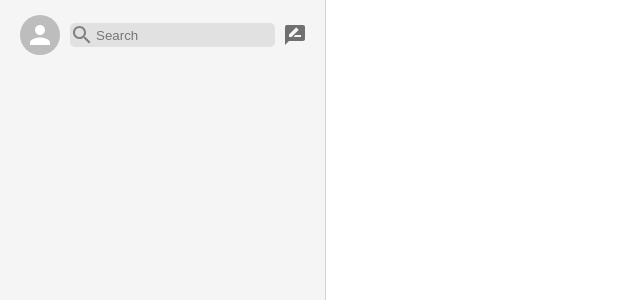
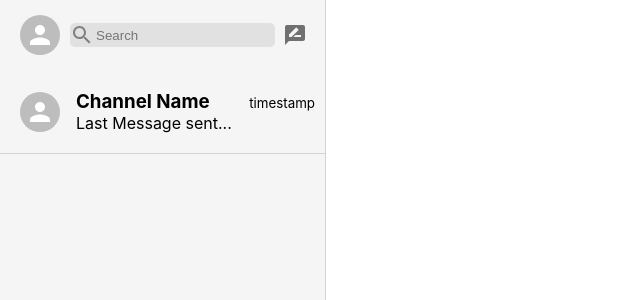
Before and after one commit to Facundo-Martin/react-chatapp, a React (Create React App) app: page / in a window 1280 px wide. Shown: the top 300 px of the page, without its empty margins (0-640 px from the left). Built offline with nearby package versions, Linux system fonts and the light colour scheme.

Commit message:
added SidebarChat component

```diff
--- a/src/Sidebar.js
+++ b/src/Sidebar.js
@@ -3,6 +3,7 @@ import SearchIcon from "@mui/icons-material/Search";
 import RateReviewIcon from "@mui/icons-material/RateReview";
 import React from "react";
 import "./Sidebar.css";
+import SidebarChat from "./SidebarChat";
 
 function Sidebar() {
   return (
@@ -18,7 +19,9 @@ function Sidebar() {
           <RateReviewIcon />
         </IconButton>
       </div>
-      <div className="sidebar__chats"></div>
+      <div className="sidebar__chats">
+        <SidebarChat />
+      </div>
     </div>
   );
 }
--- /dev/null
+++ b/src/SidebarChat.css
@@ -0,0 +1,24 @@
+.sidebarChat {
+  display: flex;
+  align-items: center;
+  padding: 20px;
+  border-bottom: 1px solid lightgrey;
+  cursor: pointer;
+  gap: 1rem;
+}
+
+.sidebarChat:hover {
+  background-color: #3e93fd;
+  color: white;
+}
+
+.sidebarChat__info {
+  position: relative;
+  width: 100%;
+}
+
+.sidebarChat__info > small {
+  position: absolute;
+  top: 5px;
+  right: -10px;
+}
--- /dev/null
+++ b/src/SidebarChat.js
@@ -0,0 +1,18 @@
+import { Avatar } from "@mui/material";
+import React from "react";
+import "./SidebarChat.css";
+
+function SidebarChat() {
+  return (
+    <div className="sidebarChat">
+      <Avatar />
+      <div className="sidebarChat__info">
+        <h3>Channel Name</h3>
+        <p>Last Message sent...</p>
+        <small>timestamp</small>
+      </div>
+    </div>
+  );
+}
+
+export default SidebarChat;
```
